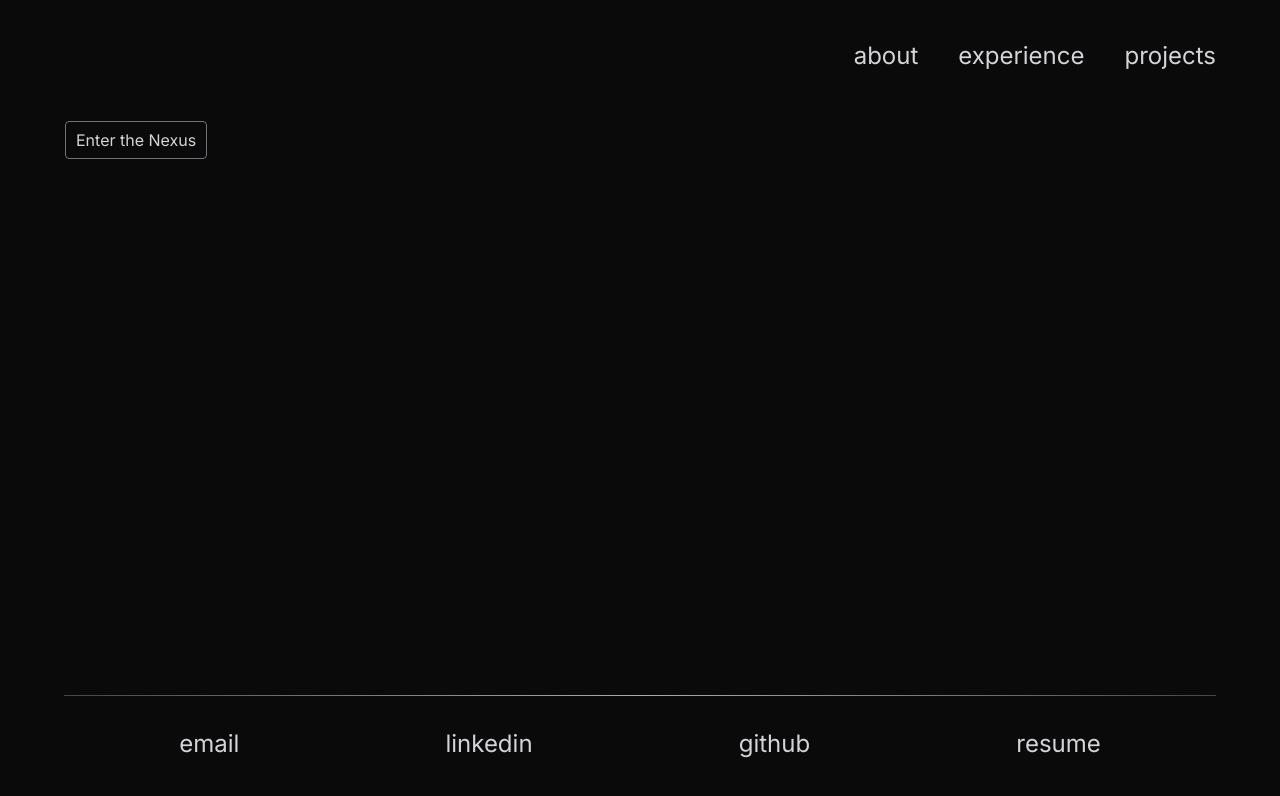
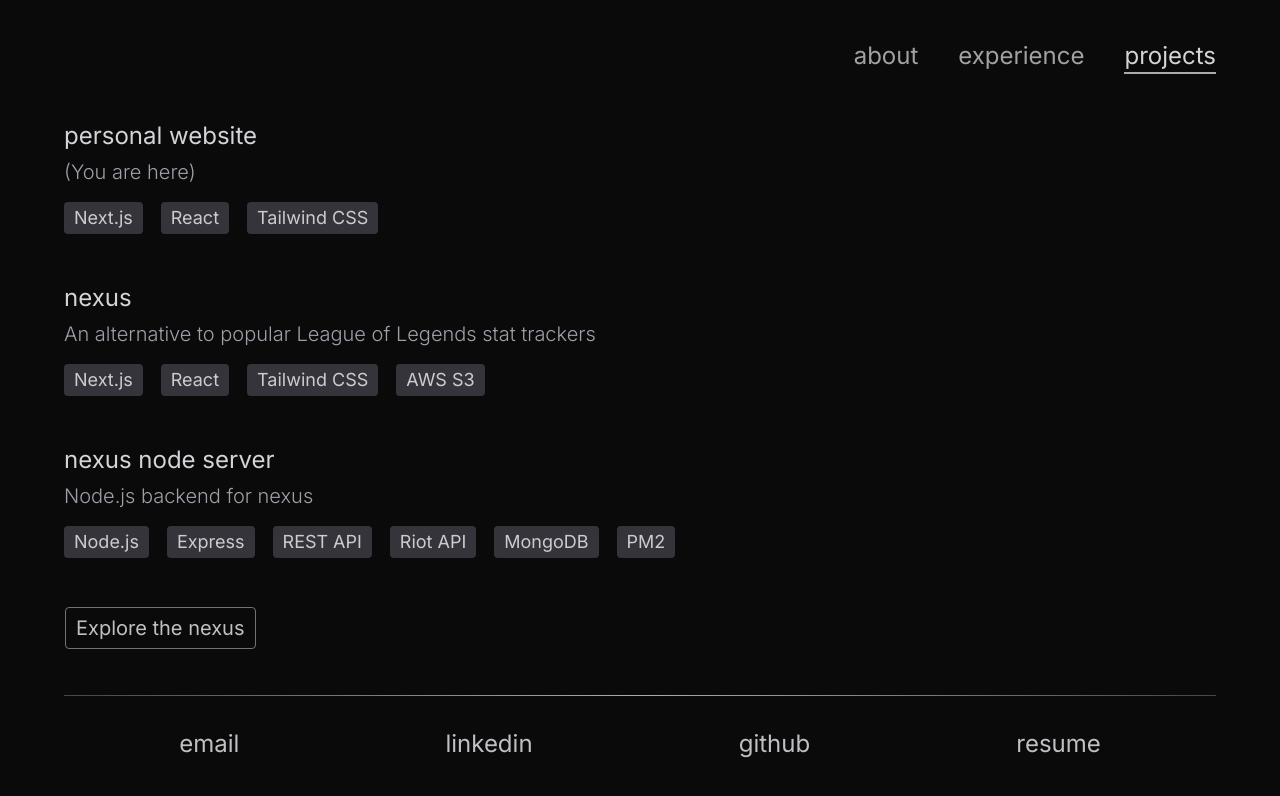
Before and after one commit to jwang9228/personal-site, a Next.js app: page /projects in a window 1280 px wide. Shown: the top 796 px of the page. Built offline with nearby package versions, Linux system fonts and the light colour scheme.

Commit message:
Add projects section

```diff
--- a/src/app/components/RootLayout.jsx
+++ b/src/app/components/RootLayout.jsx
@@ -34,18 +34,16 @@ export default function RootLayout({children}) {
             key={i}
             href={tab.href}
             onClick={() => setActiveTab(tab.label)}
-            className={`group transition duration-200 text-lg tablet:text-xl laptop:text-2xl text-foreground/75
-              ${activeTab === tab.label && 'text-foreground/100'}`
-            }
+            className={`group transition duration-200 text-lg tablet:text-xl laptop:text-2xl text-light/75
+              ${activeTab === tab.label && 'text-light/100'}`}
           >
             {tab.label}
             <span
-              className={`block h-0.5 bg-foreground/80
+              className={`block h-0.5 bg-light/80 transition-all duration-300
                 ${activeTab === tab.label
                   ? 'max-w-full'
-                  : 'max-w-0 group-hover:max-w-full transition-all duration-300'
-                }`
-              }
+                  : 'max-w-0 group-hover:max-w-full'
+                }`}
             />
           </Link>
         ))}
@@ -65,7 +63,7 @@ export default function RootLayout({children}) {
               href={social.href}
               target='_blank'
               rel='noopener noreferrer'
-              className='text-foreground/90 hover:text-foreground/100 text-lg tablet:text-xl laptop:text-2xl'
+              className='text-light/90 hover:text-light/100 text-lg tablet:text-xl laptop:text-2xl'
             >
               {social.label}
             </Link>
--- a/src/app/components/about/hobbies/Games.jsx
+++ b/src/app/components/about/hobbies/Games.jsx
@@ -30,7 +30,7 @@ export default function Games() {
       ign: '_indent',
       tag: '#LLGLGGLG',
       rankIcon: <IoTrophyOutline />,
-      rank: '10k'
+      rank: '15k'
     }
   ];
 
--- a/src/app/components/experience/Experience.jsx
+++ b/src/app/components/experience/Experience.jsx
@@ -78,12 +78,12 @@ export default function Experience() {
             <FadeContent key={position.title} delay={150 + (200 * i)} duration={1500}
               className='space-y-0.5 text-light'>
               <div className='text-lg tablet:text-xl laptop:text-2xl text-zinc-200'>{position.title}</div>
-              <div className='italic tablet:text-lg laptop:text-xl'>{position.duration}</div>
+              <div className='italic tablet:text-lg laptop:text-xl text-zinc-400'>{position.duration}</div>
               <div className='border-l border-light mt-4 pl-3.5 tablet:pl-4 font-light
                 space-y-5 tablet:space-y-6'>
                 {position.skills.map(skill => (
                   <div key={skill.skill} className='space-y-2 tablet:space-y-2.5'>
-                    <div className='flex items-center gap-x-1.5 text-zinc-200 tablet:text-lg'>
+                    <div className='flex items-center gap-x-1.5 tablet:text-lg'>
                       {skill.skillIcon}
                       {skill.skill}
                     </div>
--- /dev/null
+++ b/src/app/components/projects/Projects.jsx
@@ -0,0 +1,64 @@
+import FadeContent from '../utils/FadeContent';
+import Link from 'next/link';
+
+export default function Projects() {
+
+  const projects = [
+    {
+      title: 'personal website',
+      description: '(You are here)',
+      skills: ['Next.js', 'React', 'Tailwind CSS']
+    },
+    {
+      title: 'nexus',
+      description: 'An alternative to popular League of Legends stat trackers',
+      skills: ['Next.js', 'React', 'Tailwind CSS', 'AWS S3']
+    },
+    {
+      title: 'nexus node server',
+      description: 'Node.js backend for nexus',
+      skills: ['Node.js', 'Express', 'REST API', 'Riot API', 'MongoDB', 'PM2']
+    }
+  ];
+
+  return (
+    <div className='flex flex-col gap-y-8 tablet:gap-y-10 laptop:gap-y-12'>
+      {projects.map((project, i) => (
+        <FadeContent key={project.title} delay={100 + (150 * i)} duration={1500}
+          className='space-y-0.5 tablet:space-y-1 laptop:space-y-1.5'>
+          <div className='text-lg tablet:text-xl laptop:text-2xl'>{project.title}</div>
+          <div className='tablet:text-lg laptop:text-xl text-zinc-400 font-light'>
+            {project.description}
+          </div>
+          <div className='flex flex-wrap gap-x-3 tablet:gap-x-4.5 gap-y-2.5
+            mt-3 tablet:mt-3.5 laptop:mt-4 text-light/95
+            text-sm tablet:text-base laptop:text-lg'>
+            {project.skills.map(skill => (
+              <div
+                key={skill}
+                className='px-1.5 tablet:px-2 laptop:px-2.5 py-0.5
+                bg-zinc-700/80 rounded'>
+                  {skill}
+              </div>
+            ))}
+          </div>
+        </FadeContent>
+      ))}
+      <FadeContent delay={100 + (150 * projects.length)} duration={1500}
+        className='flex justify-between items-center w-fit
+        p-px rounded-sm hover:animate-rotate-border
+        hover:bg-zinc-400 hover:bg-conic/[from_var(--border-angle)]
+        from-dark via-light/85 to-dark
+        from-80% via-90% to-100%'>
+        <Link
+          href={'https://nexus.justinnwang.com'}
+          target='_blank'
+          rel='noopener noreferrer'
+          className='cursor-pointer rounded-sm px-2.5 py-1.5 bg-dark
+          border border-zinc-500 text-light/90 tablet:text-lg laptop:text-xl'>
+          Explore the nexus
+        </Link>
+      </FadeContent>
+    </div>
+  )
+}
--- a/src/app/components/projects/nexus/NexusClient.jsx
+++ /dev/null
@@ -1,8 +0,0 @@
-export default function NexusClient() {
-  return (
-    <div className='flex flex-col'>
-      <div>Responsive design screenshots</div>
-      <div>Tech Stack</div>
-    </div>
-  )
-}
--- a/src/app/components/projects/nexus/NexusServer.jsx
+++ /dev/null
@@ -1,7 +0,0 @@
-export default function NexusServer() {
-  return (
-    <div>
-      Nexus Server
-    </div>
-  )
-}
--- a/src/app/projects/page.jsx
+++ b/src/app/projects/page.jsx
@@ -1,50 +1,7 @@
-'use client'
+import Projects from '../components/projects/Projects';
 
 export default function Page() {
   return (
-    <div className='flex justify-between items-center'>
-      <div className='w-fit p-px rounded-sm hover:animate-rotate-border
-        hover:bg-zinc-400 hover:bg-conic/[from_var(--border-angle)]
-        from-dark via-light/85 to-dark
-        from-80% via-90% to-100%'>
-        <div className='rounded-sm px-2.5 py-1.5 bg-dark
-          border border-zinc-500'>
-          Enter the Nexus
-        </div>
-      </div>
-    </div>
+    <Projects />
   )
 }
-
-/*
-export default function Page() {
-  const [showClient, setShowClient] = useState(true);
-
-  return (
-    <div className='flex flex-col gap-y-8'>
-      <div className='flex flex-col'>
-        <div>nexus</div>
-        <div className='text-zinc-400'>An alternative to popular League of Legends stat trackers such as op.gg</div>
-      </div>
-      <div className='flex justify-center gap-x-20'>
-        {['client', 'server'].map((elem, i) => (
-          <button
-            key={i}
-            type='button'
-            onClick={() => setShowClient(elem === 'client')}
-            className={`cursor-pointer text-white/90 text-lg underline-offset-2
-              ${elem === 'client' && showClient ? 'underline' : ''}
-              ${elem === 'server' && !showClient ? 'underline' : ''}`}
-          >
-            {elem}
-          </button>
-        ))}
-      </div>
-      {showClient
-        ? <NexusClient />
-        : <NexusServer />
-      }
-    </div>
-  )
-}
-  */
```
